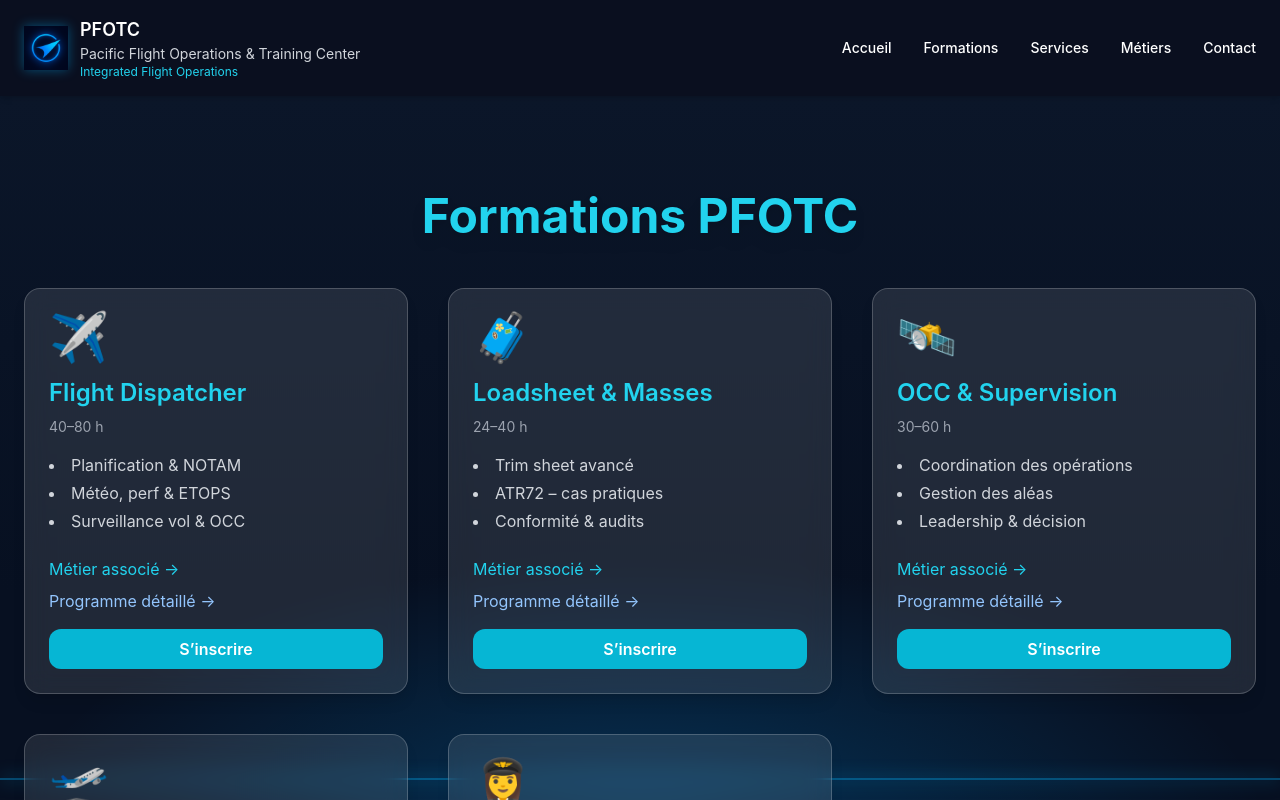
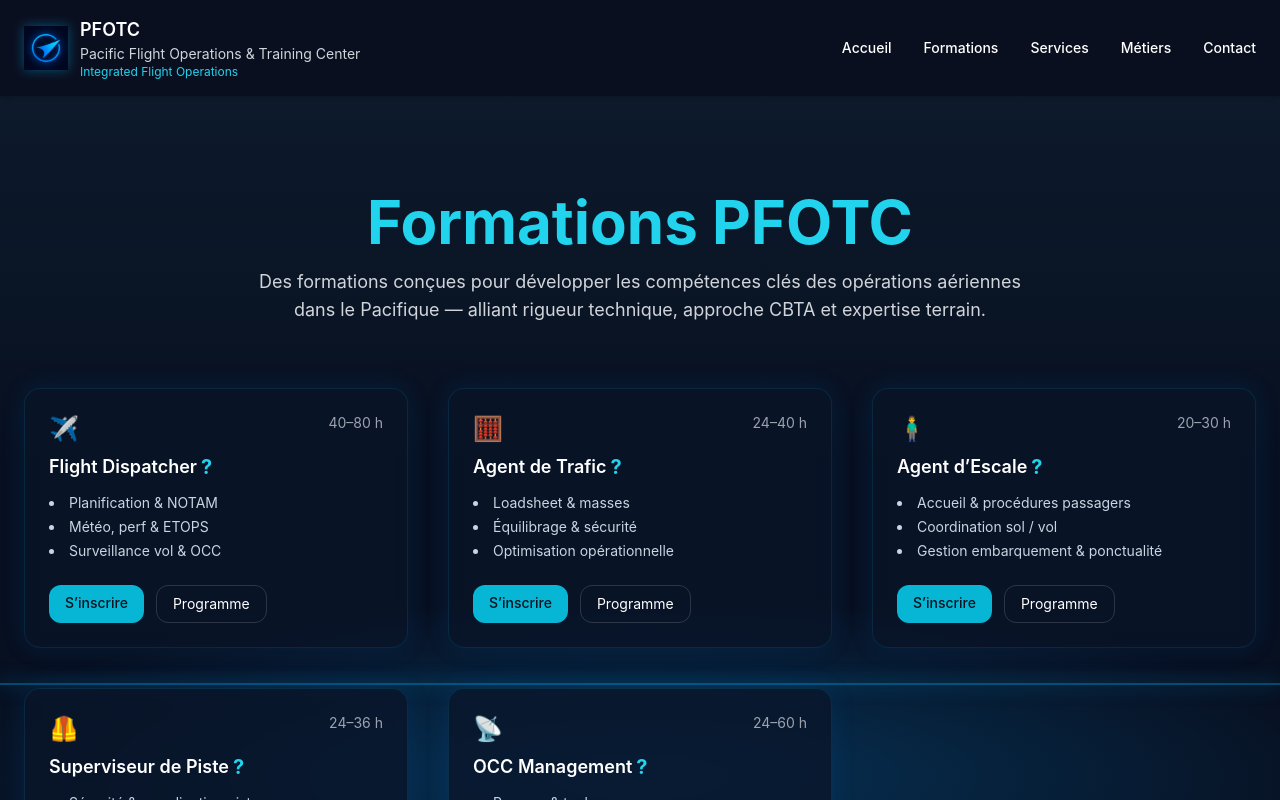
Before and after one commit to Ariitea1/pfotc-site-themes-Bleu-Tech-Horizon, a Next.js app: page /formations in a window 1280 px wide. Shown: the top 800 px of the page. Built offline with nearby package versions, Linux system fonts and the light colour scheme.

Commit message:
Update page.tsx

```diff
--- a/app/formations/page.tsx
+++ b/app/formations/page.tsx
@@ -18,132 +18,145 @@
       programme: "/formations/dispatcher",
     },
     {
-      icon: "🧳",
-      title: "Loadsheet & Masses",
+      icon: "🧮",
+      title: "Agent de Trafic",
       hours: "24–40 h",
       description: [
-        "Trim sheet avancé",
-        "ATR72 – cas pratiques",
-        "Conformité & audits",
+        "Loadsheet & masses",
+        "Équilibrage & sécurité",
+        "Optimisation opérationnelle",
       ],
       linkMetier: "/metiers/agent-trafic",
-      inscription: "/inscription?formation=loadsheet",
-      programme: "/formations/loadsheet",
+      inscription: "/inscription?formation=agent-trafic",
+      programme: "/formations/loadsheets",
     },
     {
-      icon: "🛰️",
-      title: "OCC & Supervision",
-      hours: "30–60 h",
+      icon: "🧍‍♂️",
+      title: "Agent d’Escale",
+      hours: "20–30 h",
       description: [
-        "Coordination des opérations",
-        "Gestion des aléas",
-        "Leadership & décision",
+        "Accueil & procédures passagers",
+        "Coordination sol / vol",
+        "Gestion embarquement & ponctualité",
+      ],
+      linkMetier: "/metiers/agent-escale",
+      inscription: "/inscription?formation=agent-escale",
+      programme: "/formations/escale",
+    },
+    {
+      icon: "🦺",
+      title: "Superviseur de Piste",
+      hours: "24–36 h",
+      description: [
+        "Sécurité & coordination piste",
+        "Brief & supervision départ",
+        "Interface OCC / équipes terrain",
+      ],
+      linkMetier: "/metiers/superviseur-piste",
+      inscription: "/inscription?formation=superviseur-piste",
+      programme: "/formations/piste",
+    },
+    {
+      icon: "📡",
+      title: "OCC Management",
+      hours: "24–60 h",
+      description: [
+        "Process & tools",
+        "Gestion aléas",
+        "CBTA & reporting",
       ],
       linkMetier: "/metiers/coordinateur",
       inscription: "/inscription?formation=occ",
       programme: "/formations/occ",
     },
-    {
-      icon: "🛫",
-      title: "Agent Trafic",
-      hours: "24–40 h",
-      description: [
-        "Traitement au sol",
-        "Manutention et coordination",
-        "Documents de vol et sécurité",
-      ],
-      linkMetier: "/metiers/agent-trafic",
-      inscription: "/inscription?formation=agent-trafic",
-      programme: "/formations/agent-trafic",
-    },
-    {
-      icon: "👩‍✈️",
-      title: "Cabin Crew (PNC)",
-      hours: "60–100 h",
-      description: [
-        "Sûreté & évacuation",
-        "Secours et gestion de cabine",
-        "Service et relation passager",
-      ],
-      linkMetier: "/metiers/pnc",
-      inscription: "/inscription?formation=pnc",
-      programme: "/formations/pnc",
-    },
   ];
 
   return (
-    <main className="relative min-h-screen bg-[#071021] text-white overflow-hidden">
-      {/* Halo PFOTC */}
+    <main className="relative overflow-hidden bg-[#071021] text-white min-h-screen">
+      {/* --- Effet horizon --- */}
       <div
         aria-hidden
-        className="pointer-events-none absolute inset-0"
+        className="pointer-events-none absolute inset-0 z-0"
         style={{
           background:
-            "radial-gradient(900px 400px at 50% 60%, rgba(0,160,255,0.25), transparent 70%), linear-gradient(#0b1629, #071021 40%)",
+            "radial-gradient(1200px 300px at 50% 65%, rgba(0,160,255,.25), rgba(0,160,255,0) 60%), linear-gradient(#0d1a2b, #071021 35%)",
+        }}
+      />
+      <div
+        aria-hidden
+        className="pointer-events-none absolute left-0 right-0 z-0"
+        style={{
+          top: "56%",
+          height: "2px",
+          boxShadow: "0 0 18px rgba(0,180,255,.7)",
+          background: "rgba(0,180,255,.35)",
         }}
       />
 
-      {/* Liseré lumineux */}
-      <div
-        aria-hidden
-        className="absolute left-0 right-0"
-        style={{
-          top: "55%",
-          height: "2px",
-          boxShadow: "0 0 16px rgba(0,180,255,0.6)",
-          background: "rgba(0,180,255,0.35)",
-        }}
-      />
-
+      {/* --- Contenu principal --- */}
       <div className="relative z-10 px-6 py-24 max-w-7xl mx-auto">
-        <h1 className="text-center text-4xl md:text-5xl font-bold text-cyan-400 mb-12 drop-shadow-lg">
+        <header className="text-center mb-16">
+          <h1 className="text-4xl md:text-6xl font-bold mb-4 text-cyan-400">
             Formations PFOTC
           </h1>
+          <p className="text-lg text-gray-300 max-w-3xl mx-auto">
+            Des formations conçues pour développer les compétences clés des
+            opérations aériennes dans le Pacifique — alliant rigueur technique,
+            approche CBTA et expertise terrain.
+          </p>
+        </header>
 
-        {/* Grille des cartes */}
-        <div className="grid gap-10 sm:grid-cols-2 lg:grid-cols-3">
-          {formations.map((formation) => (
+        {/* --- Cartes de formations --- */}
+        <section className="grid grid-cols-1 sm:grid-cols-2 md:grid-cols-3 gap-10 mt-12">
+          {formations.map((f) => (
             <div
-              key={formation.title}
-              className="group relative bg-white/10 border border-white/20 rounded-2xl p-6 backdrop-blur-md shadow-lg hover:shadow-cyan-500/20 hover:scale-[1.03] transition-all duration-500"
+              key={f.title}
+              className="card-pfotc p-6 rounded-2xl bg-white/5 backdrop-blur-md border border-white/10 hover:ring-1 hover:ring-cyan-400 transition flex flex-col justify-between"
             >
-              <div className="text-5xl mb-4 transition-transform duration-500 group-hover:scale-110">
-                {formation.icon}
+              <div>
+                <div className="flex items-start justify-between mb-2">
+                  <span className="text-2xl">{f.icon}</span>
+                  <span className="text-sm text-gray-400">{f.hours}</span>
                 </div>
-              <h2 className="text-2xl font-semibold text-cyan-400 mb-2">
-                {formation.title}
-              </h2>
-              <p className="text-gray-400 text-sm mb-4">{formation.hours}</p>
-              <ul className="text-gray-300 mb-6 space-y-1 list-disc list-inside">
-                {formation.description.map((item, index) => (
-                  <li key={index}>{item}</li>
+
+                {/* --- Titre cliquable avec "?" --- */}
+                <Link
+                  href={f.linkMetier}
+                  className="inline-flex items-center gap-1 text-lg font-semibold text-white hover:text-cyan-400 transition"
+                  title={`Découvrir le métier : ${f.title}`}
+                >
+                  {f.title}
+                  <span className="text-cyan-400 font-bold text-xl leading-none">
+                    ?
+                  </span>
+                </Link>
+
+                <ul className="mt-3 space-y-1 text-sm text-slate-300 list-disc list-inside">
+                  {f.description.map((item) => (
+                    <li key={item}>{item}</li>
                   ))}
                 </ul>
-              <div className="flex flex-col gap-2">
-                <Link
-                  href={formation.linkMetier}
-                  className="text-cyan-400 hover:underline"
-                >
-                  Métier associé →
-                </Link>
-                <Link
-                  href={formation.programme}
-                  className="text-blue-300 hover:underline"
-                >
-                  Programme détaillé →
-                </Link>
-                <Link
-                  href={formation.inscription}
-                  className="mt-2 inline-block bg-cyan-500 hover:bg-cyan-600 text-white font-semibold py-2 px-4 rounded-xl text-center transition-colors"
+              </div>
+
+              <div className="mt-6 flex gap-3">
+                <a
+                  href={f.inscription}
+                  className="px-4 py-2 rounded-xl bg-cyan-500 text-[#0b1220] text-sm font-medium hover:bg-cyan-400 transition"
                 >
                   S’inscrire
-                </Link>
+                </a>
+                <a
+                  href={f.programme}
+                  className="px-4 py-2 rounded-xl border border-white/15 text-sm hover:bg-white/5 transition"
+                >
+                  Programme
+                </a>
               </div>
             </div>
           ))}
-        </div>
+        </section>
 
-        {/* Footer */}
+        {/* --- Footer mini --- */}
         <footer className="mt-20 text-sm text-gray-500 text-center">
           © PFOTC — <span className="text-cyan-400">Pacific Hub Tahiti</span>
         </footer>
```
Lines whose indentation alone changed are shown as unchanged.
